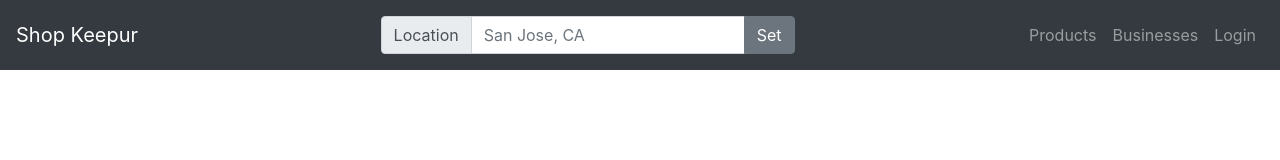
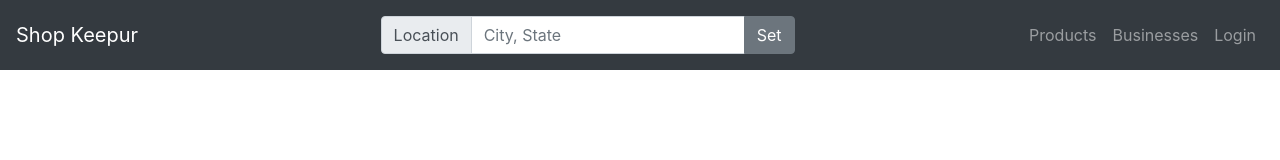
Before and after one commit to dodihome/shop-keepur, a React (Create React App) app: page /bizz/1 in a window 1280 px wide. Shown: the top 160 px of the page. Built offline with nearby package versions, Linux system fonts and the light colour scheme; no server answers.

Commit message:
bug fixes

```diff
--- a/src/components/products/ProductSearch.tsx
+++ b/src/components/products/ProductSearch.tsx
@@ -10,12 +10,13 @@ export class ProductSearch extends React.Component<any, any> {
         allowNew: true,
         isLoading: false,
         multiple: false,
-        options: []
+        options: [],
+        isSearching: false
     } as any;
 
     onChange ( selected: any) {
         console.log(selected);
-        this.setState({selected});
+        this.setState({selected, isSearching: true});
         setTimeout(this.onSubmit.bind(this), 300);
     }
 
@@ -30,6 +31,8 @@ export class ProductSearch extends React.Component<any, any> {
             } else {
                 this.props.onSearch(this.state.selected[0].id);
             }
+        } else {
+            this.setState({isSearching: false});
         }
     }
 
@@ -68,7 +71,7 @@ export class ProductSearch extends React.Component<any, any> {
                         placeholder='products, e.g. toilet paper...'
                         selected={this.state.selected} />
                     <InputGroup.Append>
-                        <Button variant='secondary' type='submit'>{buttonLabel}</Button>
+                        <Button variant='secondary' type='submit' disabled={this.state.isSearching}>{buttonLabel}</Button>
                     </InputGroup.Append>
                 </InputGroup>
             </Form>
--- a/src/components/widgets/UserLocation.tsx
+++ b/src/components/widgets/UserLocation.tsx
@@ -22,7 +22,7 @@ export class UserLocation extends React.Component < any, any> {
 
     setLocation ( e: any) {
         e.preventDefault();
-        Cookies.set('location', this.state.location, { expires: 7, path: '/'});
+        Dodi.getInstance().setLocation(this.state.location);
     }
 
     render () {
@@ -32,7 +32,7 @@ export class UserLocation extends React.Component < any, any> {
                     <InputGroup.Prepend>
                         <InputGroup.Text>Location</InputGroup.Text>
                     </InputGroup.Prepend>
-                    <FormControl placeholder='San Jose, CA' value={this.state.location}
+                    <FormControl placeholder='City, State' value={this.state.location}
                         name='location'
                         onChange={this.onChange.bind(this)}
                     />
--- a/src/routes/homepage.tsx
+++ b/src/routes/homepage.tsx
@@ -37,6 +37,9 @@ class HomePage extends React.Component <any, any> {
 
     async onSearch (productId: string) {
         const url = '/search?p=' + productId;
+        this.setState({
+            isLoading: true
+        })
         this.props.history.push(url);
     }
 
@@ -51,8 +54,8 @@ class HomePage extends React.Component <any, any> {
             <DefaultLayout homepage={true}>
                 <div className='home'>
                 {
-                    userLocation? null : <SetUserLocation />
-                }
+                    userLocation?
+                    <React.Fragment>
                         <div className='products'>
                             <ProductSearch onSearch={this.onSearch.bind(this)} onAdd={this.onAddProduct.bind(this)} />
                             <TagCloud products={this.state.products} />
@@ -60,6 +63,10 @@ class HomePage extends React.Component <any, any> {
                         <div className='search-result biz list'>
                             <BizzList bizz={this.state.bizz} user={user} history={history} />
                         </div>
+                    </React.Fragment>
+                    :
+                    <SetUserLocation />
+                }
                 </div>
             </DefaultLayout>
         )
--- a/src/routes/products/list.tsx
+++ b/src/routes/products/list.tsx
@@ -6,6 +6,8 @@ import React from "react";
 
 import './product.scss';
 import { TagCloud } from '../../components/products/TagCloud';
+import { ProductSearch } from '../../components/products/ProductSearch';
+import Bizz from '../../lib/business/client';
 
 export class ProductsPage extends React.Component<any, any> {
     state : any = {} as any;
@@ -15,12 +17,26 @@ export class ProductsPage extends React.Component<any, any> {
         this.setState({error, products});
     }
 
+    async onSearch (productId: string) {
+        const {error, bizz} = await Bizz.searchByProduct (productId);
+
+        console.log('search result', bizz);
+        this.setState({error, bizz});
+    }
+
+    async onAddProduct (productName: string) {
+        const {error, product} = await Products.add(productName);
+        this.onSearch (product.id);
+    }
+
     render () {
         const { products } = this.state;
         return (
             <DefaultLayout>
                 <div className='product list'>
                     <h1>Products</h1>
+
+                    <ProductSearch onSearch={this.onSearch.bind(this)} onAdd={this.onAddProduct.bind(this)} />
                     {
                         products?
                         <TagCloud products={products} />
--- a/src/routes/search.tsx
+++ b/src/routes/search.tsx
@@ -38,7 +38,7 @@ class SearchPage extends React.Component <any, any> {
     render () {
         const { user, userLocation, history } = this.props;
         return (
-            <DefaultLayout homepage={true}>
+            <DefaultLayout>
                 <div className='home'>
                     <ProductSearch onSearch={this.onSearch.bind(this)} onAdd={this.onAddProduct.bind(this)} />
                     <div className='search-result biz list'>
--- a/src/utils/Dodi.ts
+++ b/src/utils/Dodi.ts
@@ -6,6 +6,8 @@ export default class Dodi {
     private static _dodi = new Dodi();
 
     private user : IUserProfile = null as any;
+    private location: string = null as any;
+
     private constructor () {
     }
 
@@ -25,6 +27,11 @@ export default class Dodi {
         this.user = user;
     }
 
+    setLocation (userLocation: string) {
+        Cookies.set('location', userLocation, { expires: 7, path: '/'});
+        this.location = userLocation;
+    }
+
     static isSysAdmin (user? : IUserProfile) : boolean {
         if (!user) {
             user = Dodi.user();
@@ -38,7 +45,11 @@ export default class Dodi {
     }
 
     static location () : string {
-        const location = Cookies.get('location');
+        let location = this._dodi.location;
+        if (!location) {
+            location = Cookies.get('location');
+            this._dodi.location = location;
+        }
         return location;
     }
 }
```
Lines whose indentation alone changed are shown as unchanged.
